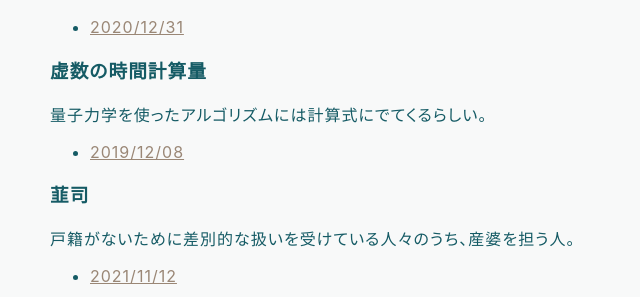
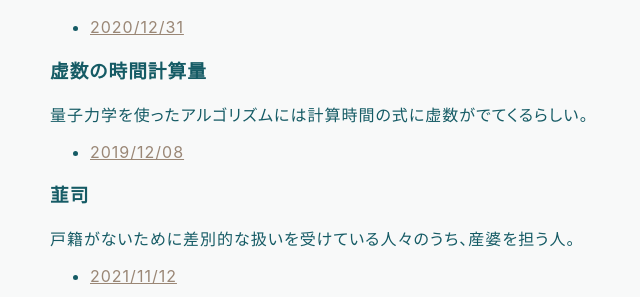
Before and after one commit to hihumi-riku/hihumi-riku.github.io, a Jekyll site: the page built from _posts/2019-01-25-concept_in_dream.md, in a window 1280 px wide and 900 px high, scrolled down 1185 px. Shown: the part 155-452 px from the top of the window, without its empty margins (78-718 px from the left). Built offline with Jekyll 4.4.1, drawn with Linux system fonts in a browser that asks for light colours.

Commit message:
Update 2019-01-25-concept_in_dream.md

```diff
--- a/_posts/2019-01-25-concept_in_dream.md
+++ b/_posts/2019-01-25-concept_in_dream.md
@@ -47,7 +47,7 @@ title: 夢の中で出てきた概念
 - [2020/12/31](https://hihumi-riku.github.io/2020/01/15/dream_2020.html#11)
 
 ### 虚数の時間計算量
-量子力学を使ったアルゴリズムには計算式にでてくるらしい。
+量子力学を使ったアルゴリズムには計算時間の式に虚数がでてくるらしい。
 - [2019/12/08](https://hihumi-riku.github.io/2019/01/25/dream_2019.html#9)
 
 ### 韮司
```
